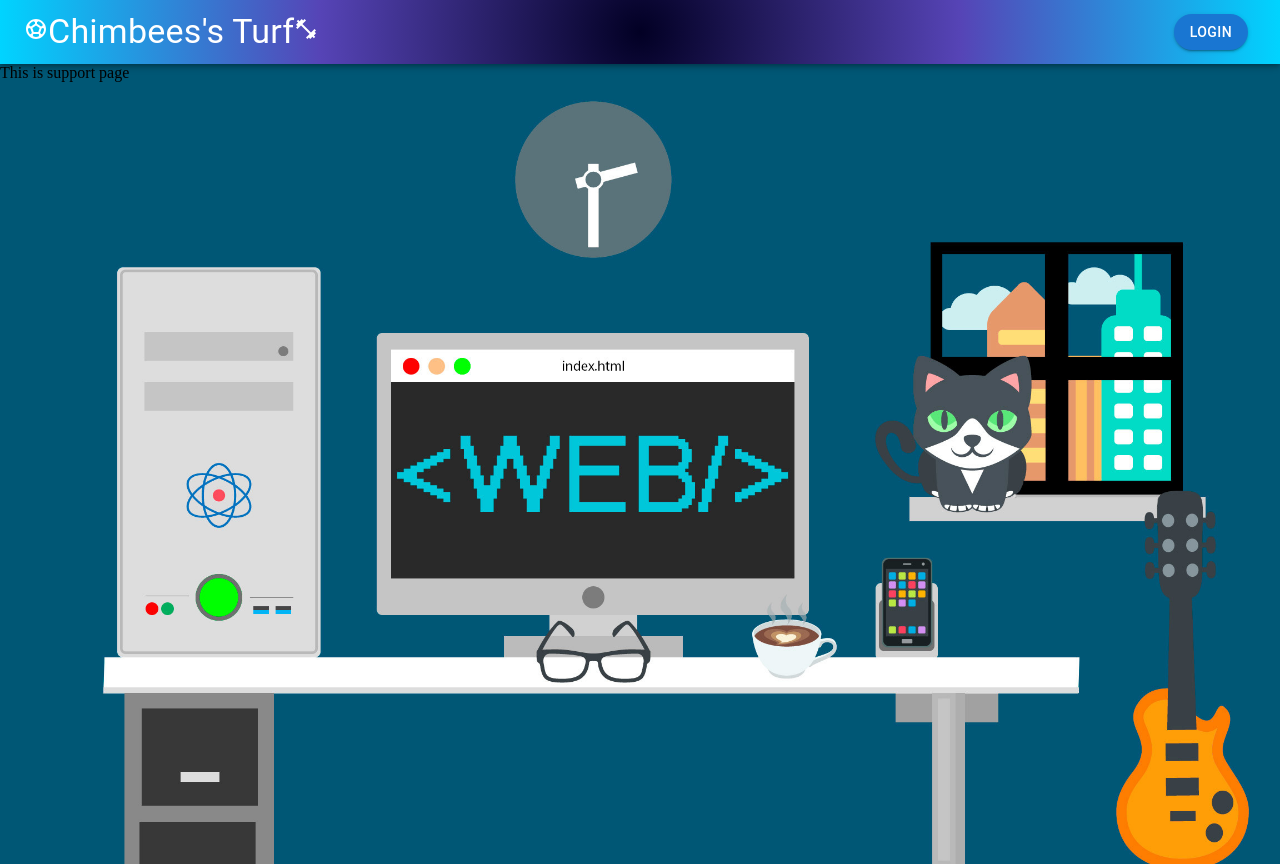
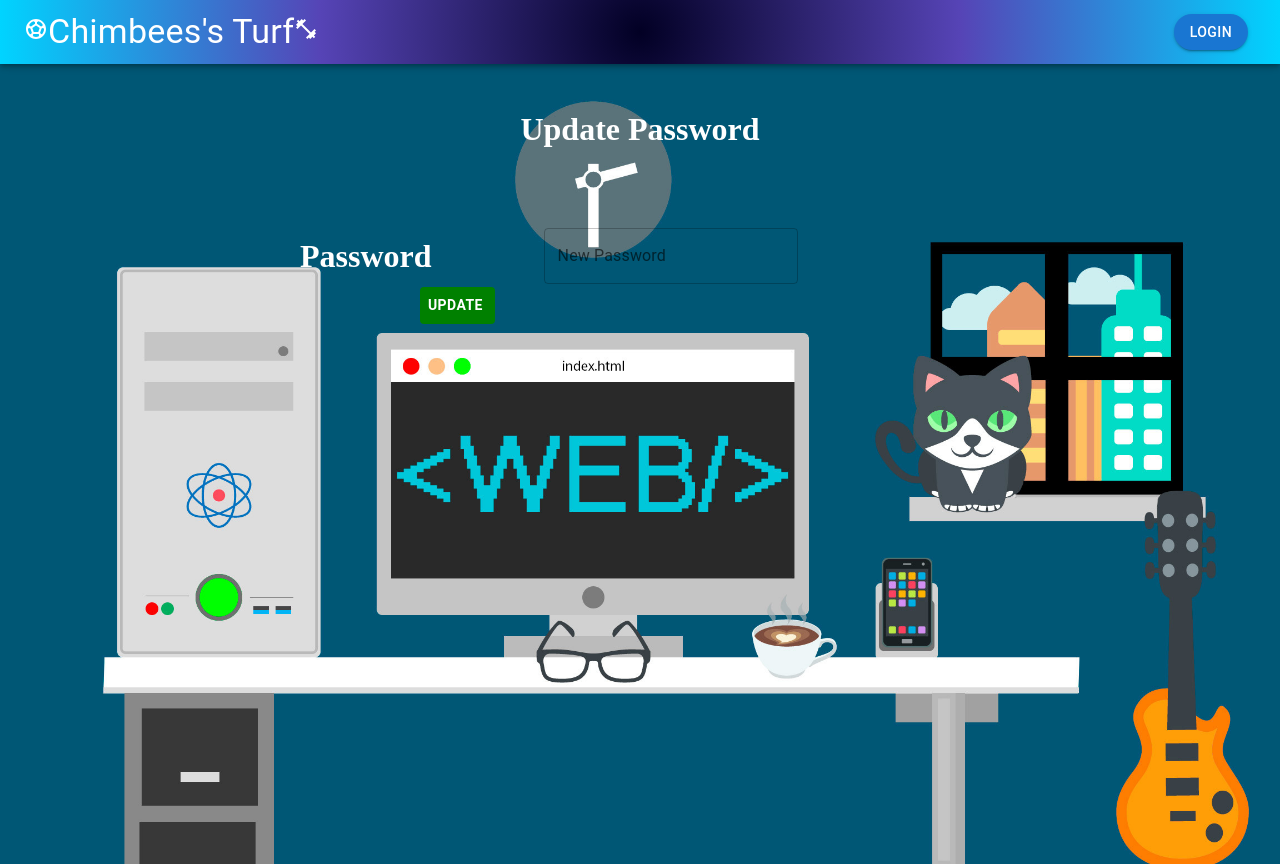
Before and after one commit to Tomjosetj31/turf-booking-frontend, a React (Create React App) app: page /support in a window 1280 px wide. Built offline with nearby package versions, Linux system fonts and the light colour scheme; no server answers.

Commit message:
add update profile

```diff
--- a/src/Components/BookNow.jsx
+++ b/src/Components/BookNow.jsx
@@ -2,7 +2,6 @@ import { Tabs, Tab, Link } from "@mui/material";
 import React, { useState, useEffect } from "react";
 import { Button } from "@mui/material";
 import DatePicker from "react-datepicker";
-
 import "react-datepicker/dist/react-datepicker.css";
 import axios from "axios";
 import backgroundImage from "../images/stadium.jpg";
@@ -15,9 +14,17 @@ const styles = {
 };
 
 const bstyles = {
+  backgroundColor: "white",
+  fontWeight: "bold",
+  color: "#00008B",
+  display: "flex",
+  flexWrap: "wrap",
+};
+
+const bgstyles = {
   backgroundColor: "red",
   fontWeight: "bold",
-  color: "black",
+  color: "white",
   display: "flex",
   flexWrap: "wrap",
 };
@@ -207,7 +214,7 @@ const BookNow = () => {
           setStatus(null);
         }, 4000);
         return (
-          <p style={pstyle}>Unable to book ! Please relogin adn try again</p>
+          <p style={pstyle}>Bookings created! Please relogin again since you are a new user</p>
         );
       default:
         return null;
@@ -268,11 +275,11 @@ const BookNow = () => {
                     </Button>
                   ) : (
                     <Button
-                      style={bstyles}
+                      style={bgstyles}
                       key={timeSlot.slot}
                       // onClick={() => handleTimeSlotClick(timeSlot.slot)}
                     >
-                      Already Booked
+                      Booked
                     </Button>
                   )
                 )}
@@ -281,9 +288,9 @@ const BookNow = () => {
           </div>
           <Button
             style={{
-              backgroundColor: "black",
+              backgroundColor: "#00008B",
               fontWeight: "bold",
-              color: "red",
+              color: "white",
               display: "flex",
               flexWrap: "wrap",
               marginLeft: "400px",
@@ -299,7 +306,7 @@ const BookNow = () => {
         </>
       ) : (
         <div>
-          <h1 style="color: #2825c9; font-size: 24px; font-weight: bold; text-align: center;">
+          <h1 style="color: green">
             Please Login to book
           </h1>
           <Tabs>
--- a/src/Components/MyBooking.jsx
+++ b/src/Components/MyBooking.jsx
@@ -72,7 +72,7 @@ const MyBooking = () => {
                       sendDeleteRequest(todaybooks._id);
                     }}
                   >
-                    Delete
+                    Cancel Booking
                   </Button>
                 </div>
               </div>
--- a/src/Components/RightNavLinks/Myprofile.jsx
+++ b/src/Components/RightNavLinks/Myprofile.jsx
@@ -6,6 +6,7 @@ import { TextField } from "@mui/material";
 const Tstyle = {
   color: "white",
   marginRight: "2rem",
+  fontSize: "25px",
 };
 const Styles = {
   backgroundImage: `url(${backgroundImage})`,
@@ -37,7 +38,7 @@ const Myprofile = () => {
           <h1
             style={{ color: "white", textAlign: "center", paddingTop: "20px" }}
           >
-            MY Profile
+            My Profile
           </h1>
         </div>
         <div style={{ marginTop: "80px", marginLeft: "300px" }}>
--- a/src/Components/RightNavLinks/Support.jsx
+++ b/src/Components/RightNavLinks/Support.jsx
@@ -1,18 +1,125 @@
-import React from 'react'
+import React, { useEffect, useState } from "react";
+import axios from "axios";
+import { Button } from "@mui/material";
 import backgroundImage from '../../images/Support.jpg';
+import { TextField } from "@mui/material";
 
-const styles = {
-  backgroundImage: `url(${backgroundImage})`,
-  backgroundSize: 'cover',
-  backgroundPosition: 'center',
-  height: '100vh',
+const pstyle = {
+  background:
+    "linear-gradient(90deg, rgba(131,58,180,1) 0%, rgba(253,29,29,1) 50%, rgba(252,176,69,1) 100%)",
+  color: "white",
+  fontWeight: "bold",
+  textAlign: "center",
+  marginTop: "235px",
 };
 
-const Support = () => {
+const Tstyle = {
+  color: "white",
+  marginRight: "2rem",
+};
+const Styles = {
+  backgroundImage: `url(${backgroundImage})`,
+  backgroundSize: "cover",
+  backgroundPosition: "center",
+  height: "100vh",
+};
+const Updatepassword = () => {
+  let token = localStorage.getItem("token");
+  const [profile, setProfile] = useState(); //usestate contains data which is received from request which will be stored in todaybooks with the help of settodaybooks
+  const [status, setStatus] = useState();
+
+  const updateRequest = async (password) => {
+    console.log("sendRequest");
+    try{
+      const res = await axios
+        .put(`http://localhost:5000/updatepassword`,{
+          password
+        }, {
+          headers: { authorization: `Bearer ${token}` },
+        })
+        .catch((err) => console.log(err));
+      const data = await res.data;
+      console.log(data);
+      setStatus("success");
+    } catch (error) {
+      console.log(error);
+      setStatus("error");
+    }
+  };
+  const renderMessage = () => {
+    switch (status) {
+      case "success":
+        setTimeout(() => {
+          setStatus(null);
+        }, 6000);
+        return <p style={pstyle}>Password Updated</p>;
+      case "error":
+        setTimeout(() => {
+          setStatus(null);
+        }, 6000);
+        return (
+          <p style={pstyle}>Unable to update password! Please try again</p>
+        );
+      default:
+        return null;
+    }
+  };
+  const sendRequest = async () => {
+    console.log("sendRequest");
+    const res = await axios
+      .get(`http://localhost:5000/user`, {
+        headers: { authorization: `Bearer ${token}` },
+      })
+      .catch((err) => console.log(err));
+    const data = await res.data;
+    return data;
+  };
+  useEffect(() => {
+    console.log("useEffect");
+    sendRequest().then((data) => setProfile(data.user));
+  }, []);
   return (
-    <div style={styles}>
-      This is support page
-    </div>
-  )
-}
-export default Support
+    <>
+      <div style={Styles}>
+        <div>
+          <h1
+            style={{
+              color: "white",
+              textAlign: "center",
+              paddingTop: "47px",
+            }}
+          >
+            Update Password
+          </h1>
+        </div>
+        <div style={{ marginTop: "80px", marginLeft: "300px" }}>
+          <div style={{ display: "flex", alignItems: "center", gap: "5rem" }}>
+            <h1 style={Tstyle}>Password</h1>
+            <TextField
+              label="New Password"
+              onChange={(event) => setProfile({...profile, password: event.target.value})}
+              inputProps={{
+                style: { color: "red", fontSize: "16px", fontWeight: "bold" },
+              }}
+            />
+          </div>
+        </div>
+        <Button
+          style={{
+            paddingRight: "12px",
+            marginLeft: "420px",
+            marginTop: "3px",
+            backgroundColor: "green",
+            fontWeight: "bold",
+            color: "white",
+          }}
+          onClick={() => updateRequest(profile.password)}
+        >
+          Update
+        </Button>
+        {renderMessage()}
+      </div>
+    </>
+  );
+};
+export default Updatepassword;
--- a/src/Components/RightNavLinks/Updateprofile.jsx
+++ b/src/Components/RightNavLinks/Updateprofile.jsx
@@ -4,8 +4,16 @@ import { Button } from "@mui/material";
 import backgroundImage from "../../images/aboutus.jpg";
 import { TextField } from "@mui/material";
 
+const pstyle = {
+  background:
+    "linear-gradient(90deg, rgba(131,58,180,1) 0%, rgba(253,29,29,1) 50%, rgba(252,176,69,1) 100%)",
+  color: "white",
+  fontWeight: "bold",
+  textAlign: "center",
+  marginTop: "60px",
+};
 const Tstyle = {
-  color: "#4B0082",
+  color: "white",
   marginRight: "2rem",
 };
 const Styles = {
@@ -17,16 +25,45 @@ const Styles = {
 const Updateprofile = () => {
   let token = localStorage.getItem("token");
   const [profile, setProfile] = useState(); //usestate contains data which is received from request which will be stored in todaybooks with the help of settodaybooks
+  const [status, setStatus] = useState();
 
-  const updateRequest = async () => {
+  const updateRequest = async (name, age, phone) => {
     console.log("sendRequest");
-    const res = await axios
-      .put(`http://localhost:5000/update`, {
-        headers: { authorization: `Bearer ${token}` },
-      })
-      .catch((err) => console.log(err));
-    const data = await res.data;
-    return data;
+    try{
+      const res = await axios
+        .put(`http://localhost:5000/update`,{
+          name: name,
+          age: age,
+          phone: phone,
+        }, {
+          headers: { authorization: `Bearer ${token}` },
+        })
+        .catch((err) => console.log(err));
+      const data = await res.data;
+      console.log(data);
+      setStatus("success");
+      }catch (error) {
+      console.log(error);
+      setStatus("error");
+    }
+  };
+  const renderMessage = () => {
+    switch (status) {
+      case "success":
+        setTimeout(() => {
+          setStatus(null);
+        }, 6000);
+        return <p style={pstyle}>Profile Updated Successfully</p>;
+      case "error":
+        setTimeout(() => {
+          setStatus(null);
+        }, 6000);
+        return (
+          <p style={pstyle}>Unable to update password! Please try again</p>
+        );
+      default:
+        return null;
+    }
   };
   const sendRequest = async () => {
     console.log("sendRequest");
@@ -61,6 +98,7 @@ const Updateprofile = () => {
             <h1 style={Tstyle}>Name</h1>
             <TextField
               value={profile?.name}
+              onChange={(event) => setProfile({...profile, name: event.target.value})}
               inputProps={{
                 style: { color: "red", fontSize: "16px", fontWeight: "bold" },
               }}
@@ -77,6 +115,7 @@ const Updateprofile = () => {
             <h1 style={Tstyle}>Age</h1>
             <TextField
               value={profile?.age}
+              onChange={(event) => setProfile({...profile, age: event.target.value})}
               inputProps={{
                 style: { color: "red", fontSize: "16px", fontWeight: "bold" },
               }}
@@ -93,22 +132,7 @@ const Updateprofile = () => {
             <h1 style={Tstyle}>Phone</h1>
             <TextField
               value={profile?.phone}
-              inputProps={{
-                style: { color: "red", fontSize: "16px", fontWeight: "bold" },
-              }}
-            />
-          </div>
-          <div
-            style={{
-              display: "flex",
-              marginTop: "20px",
-              alignItems: "center",
-              gap: "5rem",
-            }}
-          >
-            <h1 style={Tstyle}>Email</h1>
-            <TextField
-              value={profile?.email}
+              onChange={(event) => setProfile({...profile, phone: event.target.value})}
               inputProps={{
                 style: { color: "red", fontSize: "16px", fontWeight: "bold" },
               }}
@@ -120,14 +144,15 @@ const Updateprofile = () => {
             paddingRight: "12px",
             marginLeft: "450px",
             marginTop: "50px",
-            backgroundColor: "red",
+            backgroundColor: "#00008B",
             fontWeight: "bold",
-            color: "black",
+            color: "white",
           }}
-          onClick={() => updateRequest()}
+          onClick={() => updateRequest(profile.name, profile.age, profile.phone)}
         >
           Update
         </Button>
+        {renderMessage()}
       </div>
     </>
   );
--- a/src/Components/RightNavLinks/profile.jsx
+++ b/src/Components/RightNavLinks/profile.jsx
@@ -21,7 +21,7 @@ const  Profile= ()=>{
         <Tab style={Sidestyles} LinkComponent={Link} to="/updateprofile" label=" Update Profile " />
       </div>
       <div>
-        <Tab style={Sidestyles} LinkComponent={Link} to="/support" label=" Support " />
+        <Tab style={Sidestyles} LinkComponent={Link} to="/support" label=" Password Managment" />
       </div>
       <div>
         <Tab style={Sidestyles} LinkComponent={Link} to="/aboutus" label=" About Us Profile " />
```
